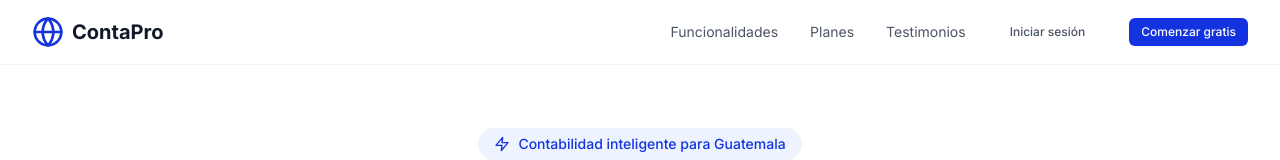
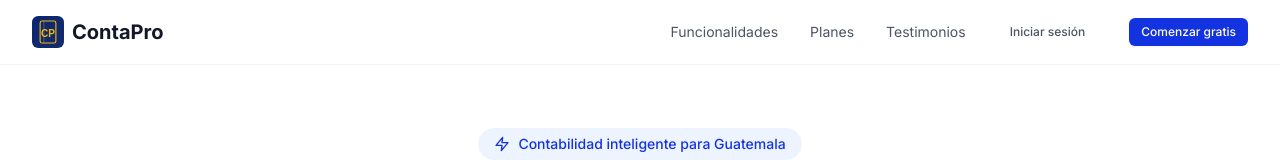
Before and after one commit to TotalAppGT/ContaPro, a React (Vite) app in the folder frontend/: page / in a window 1280 px wide. Shown: the top 160 px of the page. Built offline with nearby package versions, Linux system fonts and the light colour scheme; no server answers.

Commit message:
Feat: logo SVG + usarlo en sidebar y landing

```diff
--- a/frontend/src/components/layouts/DashboardLayout.tsx
+++ b/frontend/src/components/layouts/DashboardLayout.tsx
@@ -50,8 +50,8 @@ export default function DashboardLayout({ children }: { children: React.ReactNod
     <div className="flex flex-col h-full bg-sidebar text-white">
       {/* Logo */}
       <div className="flex items-center gap-2 px-6 py-5 border-b border-slate-700">
-        <Globe className="w-7 h-7 text-primary-400" />
-        {sidebarOpen && <span className="text-lg font-bold">ContaPro</span>}
+        <img src="/logo.svg" alt="ContaPro" className="w-8 h-8" />
+        {sidebarOpen && <span className="text-lg font-bold text-white">ContaPro</span>}
       </div>
 
       {/* User info */}
--- a/frontend/src/pages/public/LandingPage.tsx
+++ b/frontend/src/pages/public/LandingPage.tsx
@@ -58,7 +58,7 @@ export default function LandingPage() {
         <div className="max-w-7xl mx-auto px-4 sm:px-6 lg:px-8">
           <div className="flex items-center justify-between h-16">
             <div className="flex items-center gap-2">
-              <Globe className="w-8 h-8 text-primary-700" />
+              <img src="/logo.svg" alt="ContaPro" className="w-8 h-8" />
               <span className="text-xl font-bold text-gray-900">ContaPro</span>
             </div>
             <div className="hidden md:flex items-center gap-8">
@@ -236,7 +236,7 @@ export default function LandingPage() {
           <div className="grid grid-cols-1 md:grid-cols-4 gap-8 mb-8">
             <div>
               <div className="flex items-center gap-2 mb-4">
-                <Globe className="w-7 h-7 text-primary-400" />
+                <img src="/logo.svg" alt="ContaPro" className="w-7 h-7" />
                 <span className="text-lg font-bold text-white">ContaPro</span>
               </div>
               <p className="text-sm">Contabilidad profesional para Guatemala. Simplifique su gestión fiscal.</p>
```
Also changed, not shown: frontend/public/logo.svg (added).
